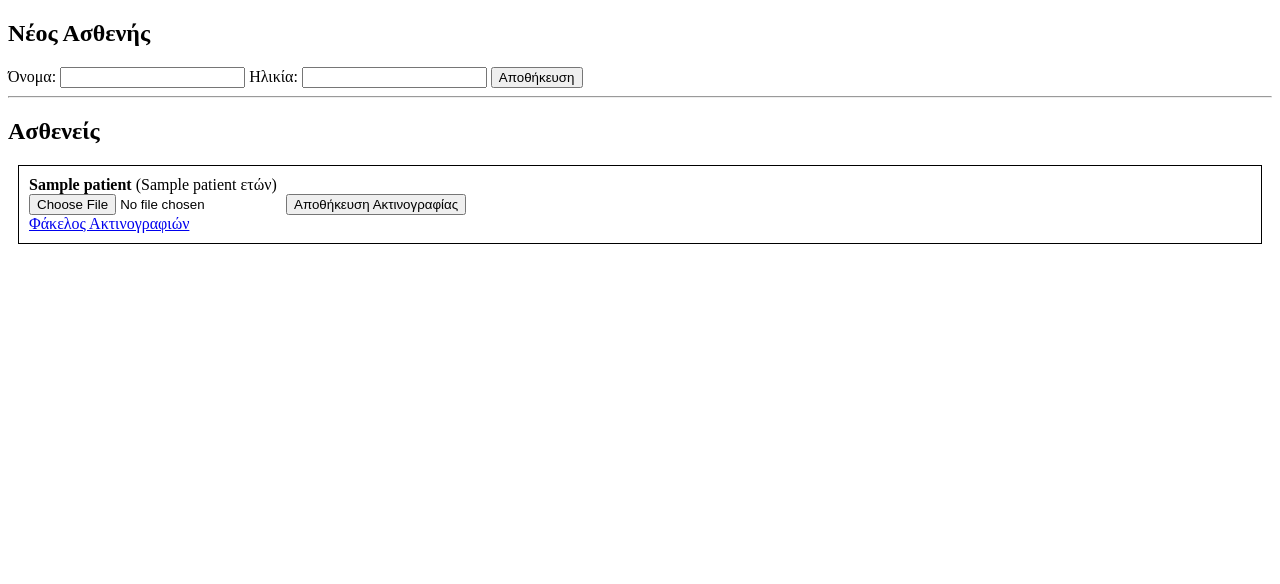
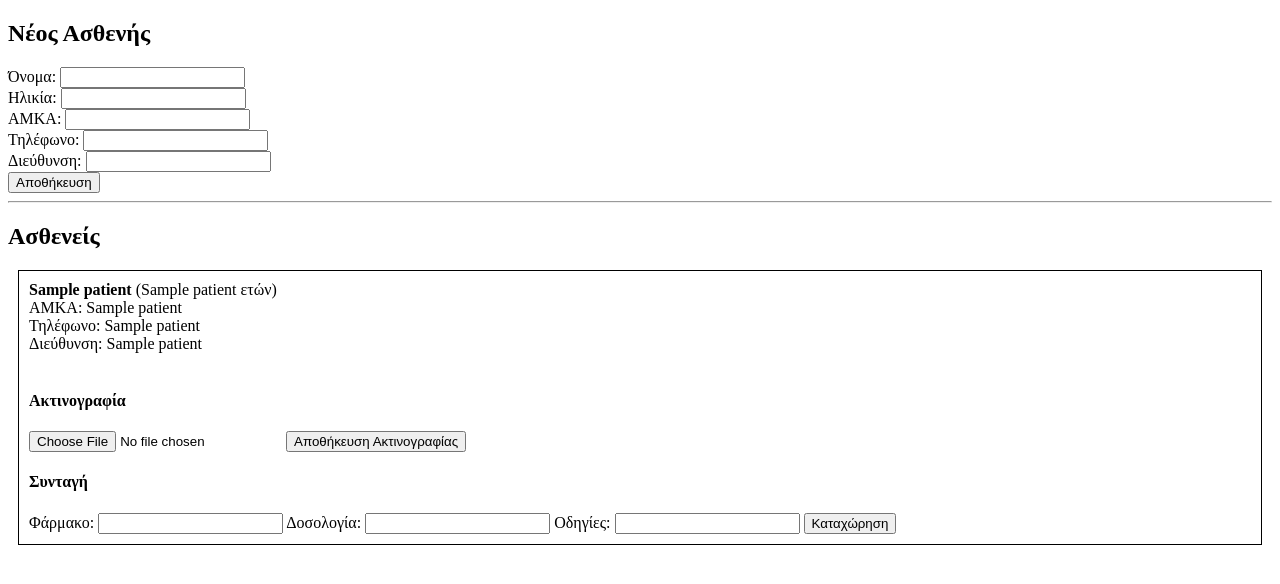
Before and after one commit to constantineandcon-ux/ANDCON, a Python web app: template templates/index.html in a window 1280 px wide. Shown: the top 584 px of the page. Run offline with Jinja, Linux system fonts and the light colour scheme; the template is opened without the code that fills it: most values are stand-ins (such as "Sample title", 1, 10 or a date in 2020).

Commit message:
Update index.html

```diff
--- a/templates/index.html
+++ b/templates/index.html
@@ -1,18 +1,19 @@
 <!DOCTYPE html>
 <html>
 <head>
-    <title>Ιατρικό Σύστημα</title>
+    <title>Ιατρικό Πληροφοριακό Σύστημα</title>
 </head>
 <body>
 
 <h2>Νέος Ασθενής</h2>
 
 <form action="/add_patient" method="post">
-    Όνομα:
-    <input type="text" name="name" required>
-    Ηλικία:
-    <input type="number" name="age" required>
-    <button type="submit">Αποθήκευση</button>
+Όνομα: <input type="text" name="name" required><br>
+Ηλικία: <input type="number" name="age"><br>
+ΑΜΚΑ: <input type="text" name="amka"><br>
+Τηλέφωνο: <input type="text" name="phone"><br>
+Διεύθυνση: <input type="text" name="address"><br>
+<button type="submit">Αποθήκευση</button>
 </form>
 
 <hr>
@@ -21,19 +22,24 @@
 
 {% for patient in patients %}
 <div style="border:1px solid black; padding:10px; margin:10px;">
+<strong>{{ patient[1] }}</strong> ({{ patient[2] }} ετών)<br>
+ΑΜΚΑ: {{ patient[3] }}<br>
+Τηλέφωνο: {{ patient[4] }}<br>
+Διεύθυνση: {{ patient[5] }}<br><br>
 
-    <strong>{{ patient[1] }}</strong> ({{ patient[2] }} ετών)
+<h4>Ακτινογραφία</h4>
+<form action="/upload_xray/{{ patient[0] }}" method="post" enctype="multipart/form-data">
+<input type="file" name="file">
+<button type="submit">Αποθήκευση Ακτινογραφίας</button>
+</form>
 
-    <form action="/upload_xray/{{ patient[0] }}"
-          method="post"
-          enctype="multipart/form-data">
-        <input type="file" name="file">
-        <button type="submit">Αποθήκευση Ακτινογραφίας</button>
-    </form>
-
-    <div>
-        <a href="/static/uploads/" target="_blank">Φάκελος Ακτινογραφιών</a>
-    </div>
+<h4>Συνταγή</h4>
+<form action="/add_prescription/{{ patient[0] }}" method="post">
+Φάρμακο: <input type="text" name="medication">
+Δοσολογία: <input type="text" name="dosage">
+Οδηγίες: <input type="text" name="instructions">
+<button type="submit">Καταχώρηση</button>
+</form>
 
 </div>
 {% endfor %}
```
